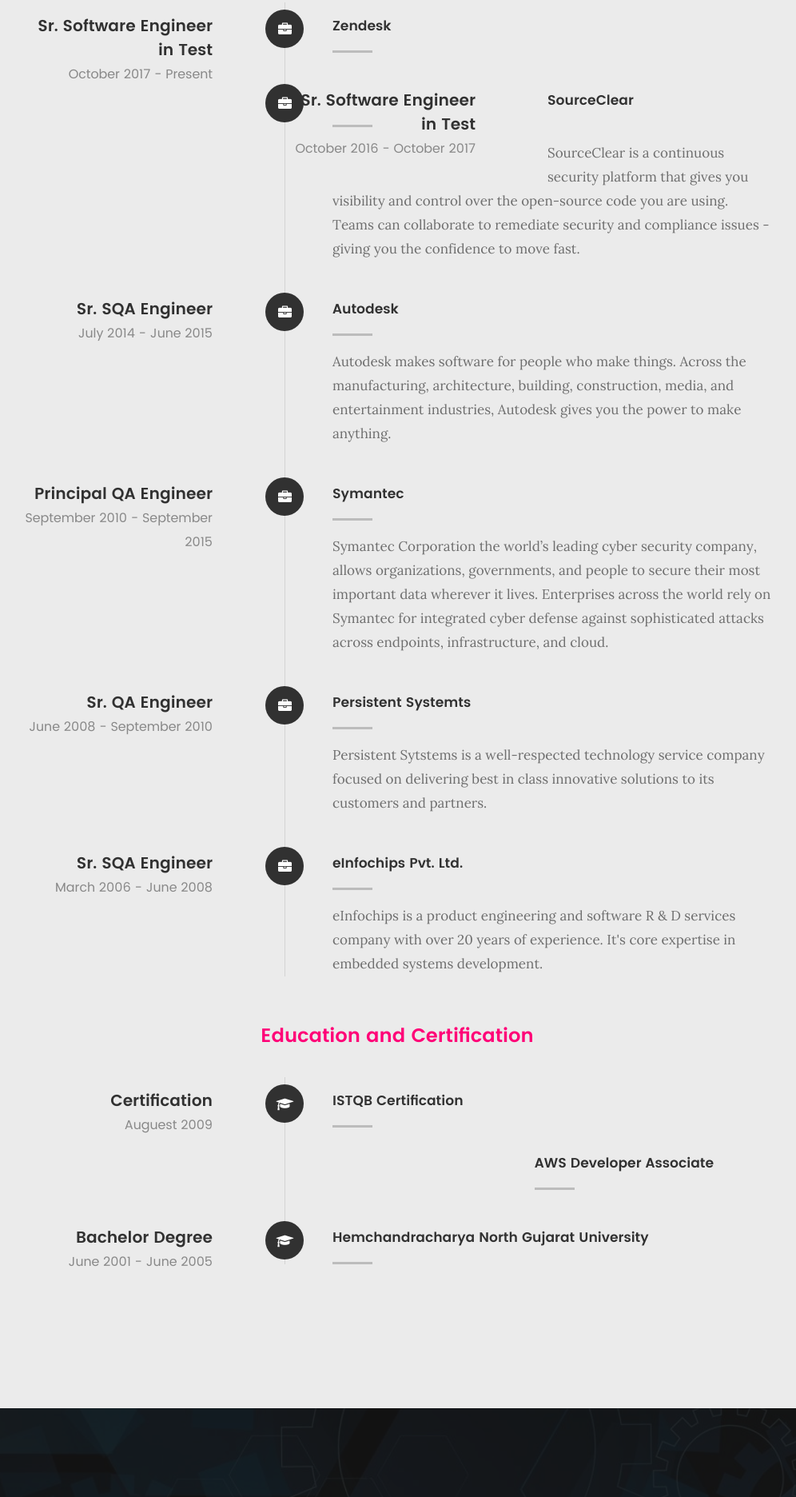
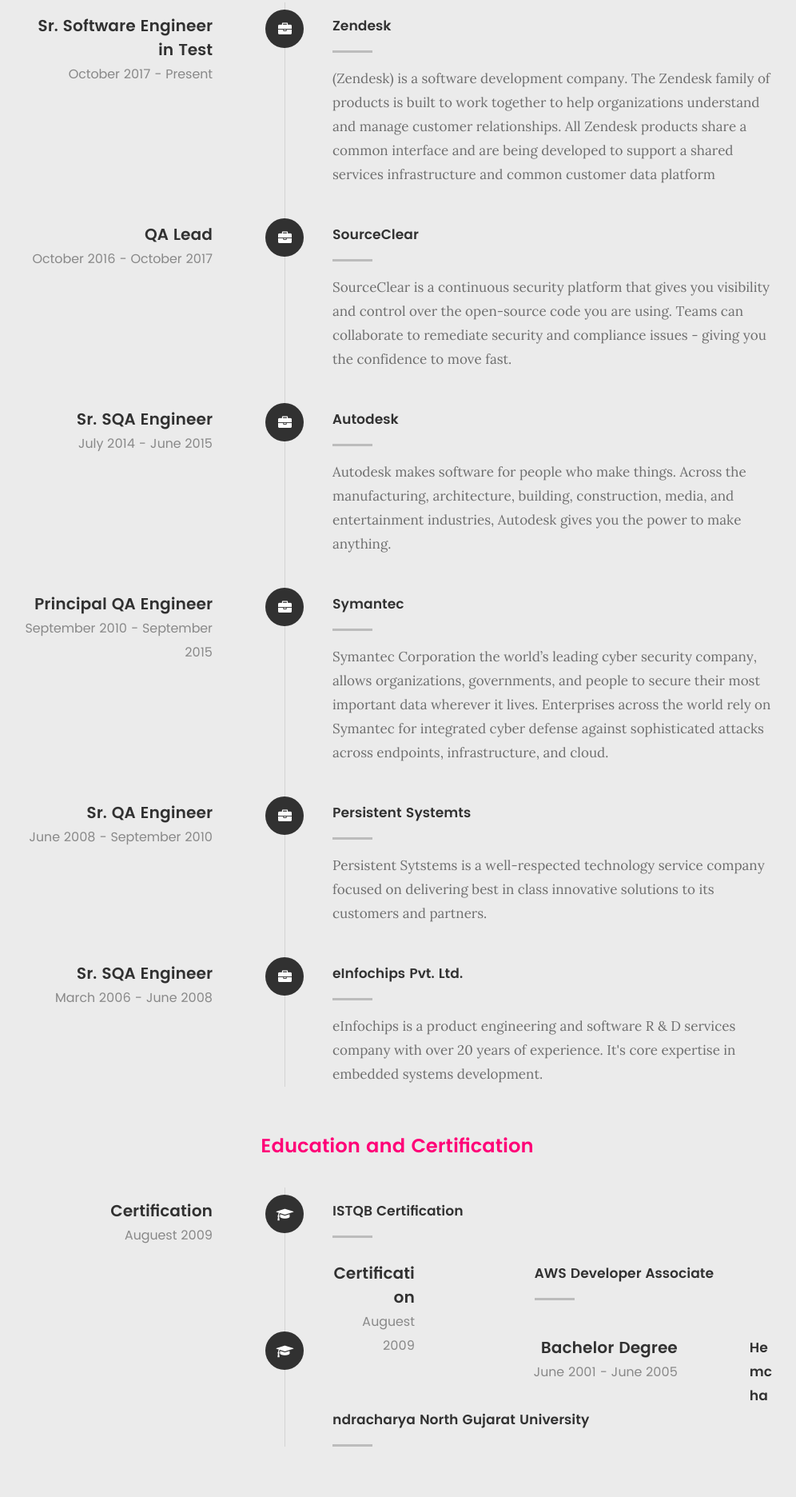
Before and after one commit to priteshmehta/priteshmehta.github.io, a plain HTML site: page index.html in a window 1280 px wide. Shown: the part 2636-4508 px from the top of the page at 80% size, without its empty margins (143-1139 px from the left). Drawn offline with Linux system fonts and the light colour scheme; a script that the page names is missing; files whose address does not match are found by name.

Commit message:
Update index.html

```diff
--- a/index.html
+++ b/index.html
@@ -271,7 +271,7 @@
 
 	   				<div class="timeline-content">
 	   					<h4>Zendesk</h4>
-	   					<p></p>
+	   					<p>(Zendesk) is a software development company. The Zendesk family of products is built to work together to help organizations understand and manage customer relationships. All Zendesk products share a common interface and are being developed to support a shared services infrastructure and common customer data platform</p>
 	   				</div>
 
 	   			</div>
@@ -282,7 +282,7 @@
 	   				</div>
 
 	   				<div class="timeline-header">
-	   					<h3>Sr. Software Engineer in Test</h3>
+	   					<h3>QA Lead</h3>
 	   					<p>October 2016 - October 2017</p>
 	   				</div>
 
@@ -397,6 +397,12 @@
 	   				<div class="timeline-content">
 	   					<h4>ISTQB Certification</h4>
 	   					<p></p>
+
+					<div class="timeline-header">
+	   					<h3>Certification</h3>
+	   					<p>Auguest 2009 </p>
+	   				</div>
+
 					<div class="timeline-content">
 	   					<h4>AWS Developer Associate</h4>
 	   					<p></p>
```
